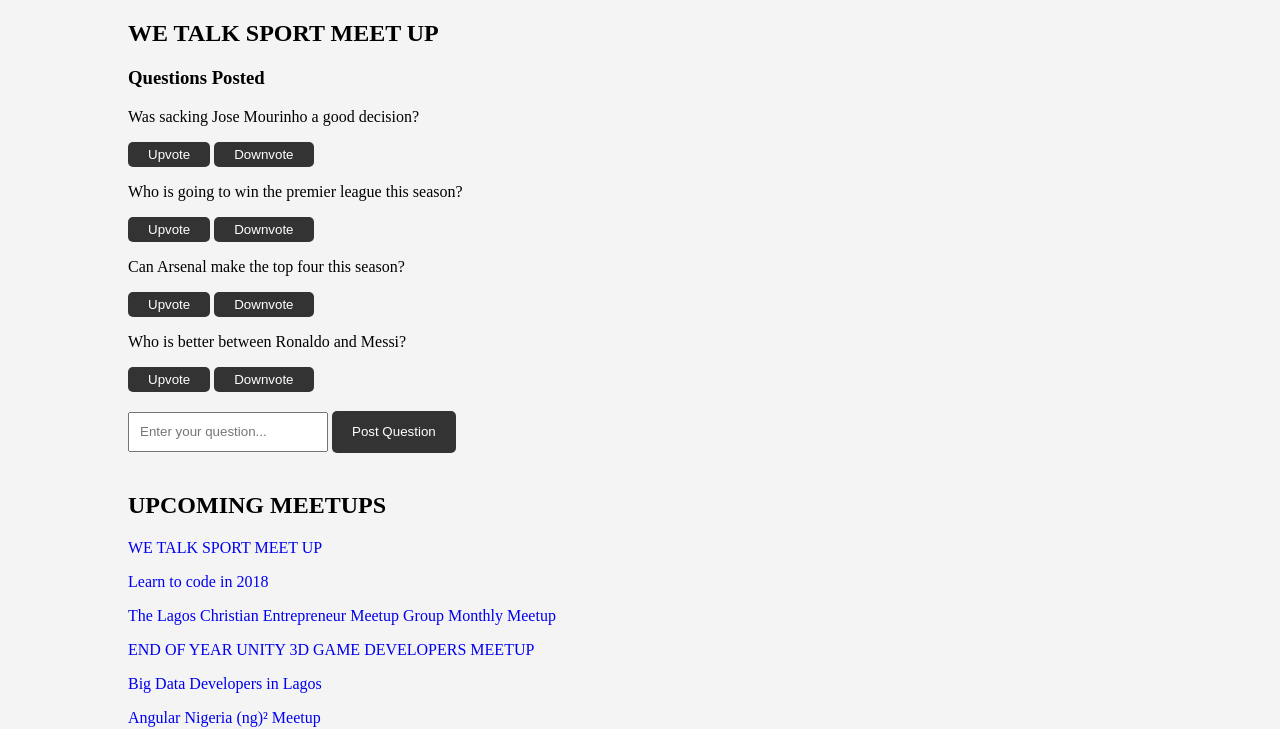
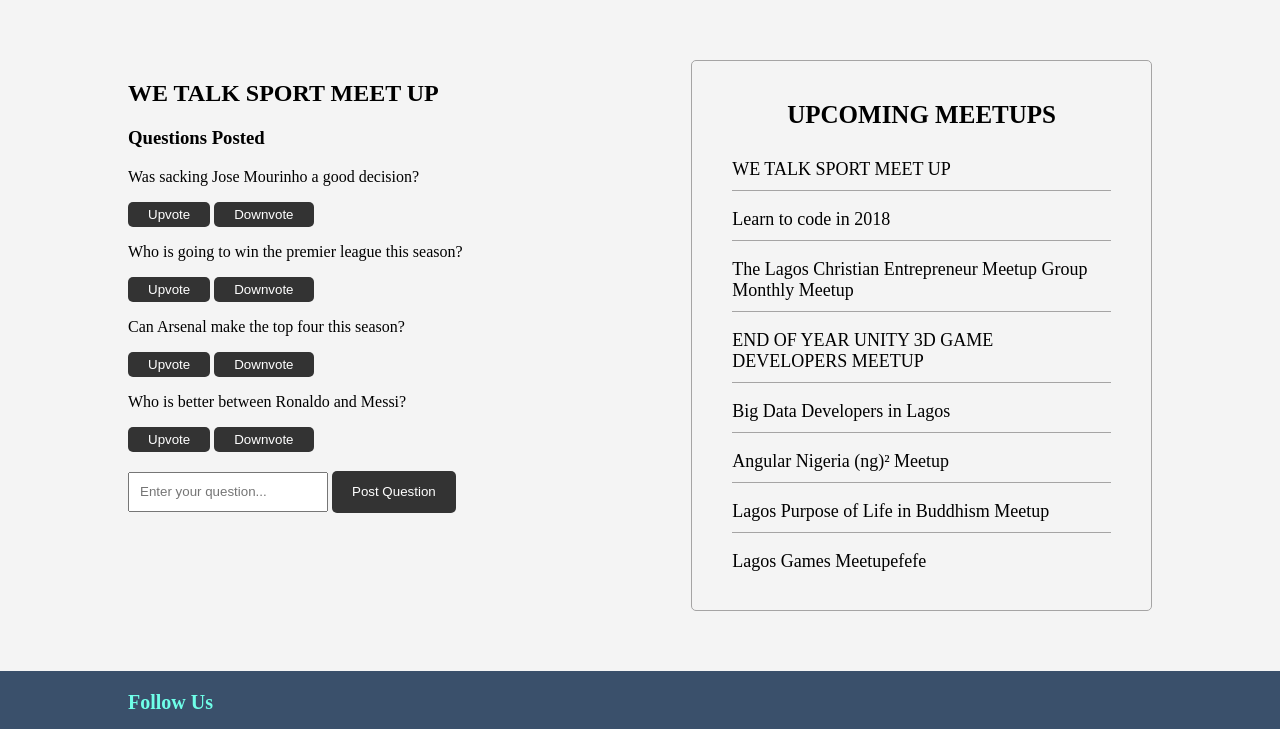
Before and after one commit to uthdev/Questioner, a plain HTML site: page UI/question.html in a window 1280 px wide. Shown: the part 93-822 px from the top of the page. Drawn offline with Linux system fonts and the light colour scheme.

Commit message:
complete questions refactor

```diff
--- a/UI/css/question.css
+++ b/UI/css/question.css
@@ -2,7 +2,6 @@
 @import './footer.css';
 @import './global.css';
 @import './header.css';
-
 .response input[type="text"] {
   box-sizing: border-box;
   height: 40px;
@@ -10,3 +9,60 @@
   width: 200px;
   margin: 20px 0 20px 0;
 }
+
+.meetup-container {
+  display: flex;
+  flex-wrap: wrap;
+  justify-content: space-between;
+  margin: 60px auto;
+}
+
+.meetup-container .questions-container,
+.meetup-container .feeds {
+  width: 45%;
+}
+
+.meetup-container .feeds {
+  border: 1px solid #a5a4a4;
+  border-radius: 5px;
+  box-sizing: border-box;
+  padding: 10px 40px;
+}
+
+.meetup-container .feeds h2 {
+  font-size: 25px;
+  font-weight: bold;
+  margin: 30px 0;
+  text-align: center;
+}
+
+.meetup-container .feeds p {
+  border-bottom: 1px solid #a5a4a4;
+  color: #0A014F;
+  font-size: 18px;
+  padding-bottom: 10px;
+}
+
+.meetup-container .feeds a {
+  color: initial;
+}
+
+.meetup-container .feeds p:last-of-type {
+  border-bottom: none;
+}
+
+@media(max-width: 890px) {
+  .meetup-container {
+    justify-content: center;
+  }
+
+  .questions-container {
+    margin-bottom: 40px;
+    text-align: center;
+  }
+
+  .meetup-container .questions-container,
+  .meetup-container .feeds {
+    width: 80%;
+  }
+}
--- a/UI/css/rubbish.css
+++ b/UI/css/rubbish.css
@@ -41,36 +41,6 @@
   height: 250px;
   border-radius: 50%;
 }
-
-
-
-.events {
-  float:right;
-  min-height: 400px;
-}
-.feeds{
-  margin: 0;
-  padding: 0;
-}
-
-.feeds h2 {
-  padding: 0 10px 10px 10px;
-  height: 30px;
-  font-size: 25px;
-  font-weight: bold;
-  background: #3A506B;
-  color: #ffffff;
-}
-
-
-.feeds p {
-  /* line-height: 15px; */
-  font-size: 18px;
-  background: #CD9FCC;
-  color: #0A014F;
-  /* padding: 10px; */
-}
-
 
 .upload {
   float: left;
--- a/UI/question.html
+++ b/UI/question.html
@@ -25,9 +25,9 @@
     </header>
 
     <section>
-        <div class="container">
-            <div class="question-container">
-                <div class="meetup">
+        <div class="container meetup-container">
+            <div class="questions-container">
+                <div class="quetions-topic">
                     <h2>WE TALK SPORT MEET UP</h2>
                 </div>
 
```
